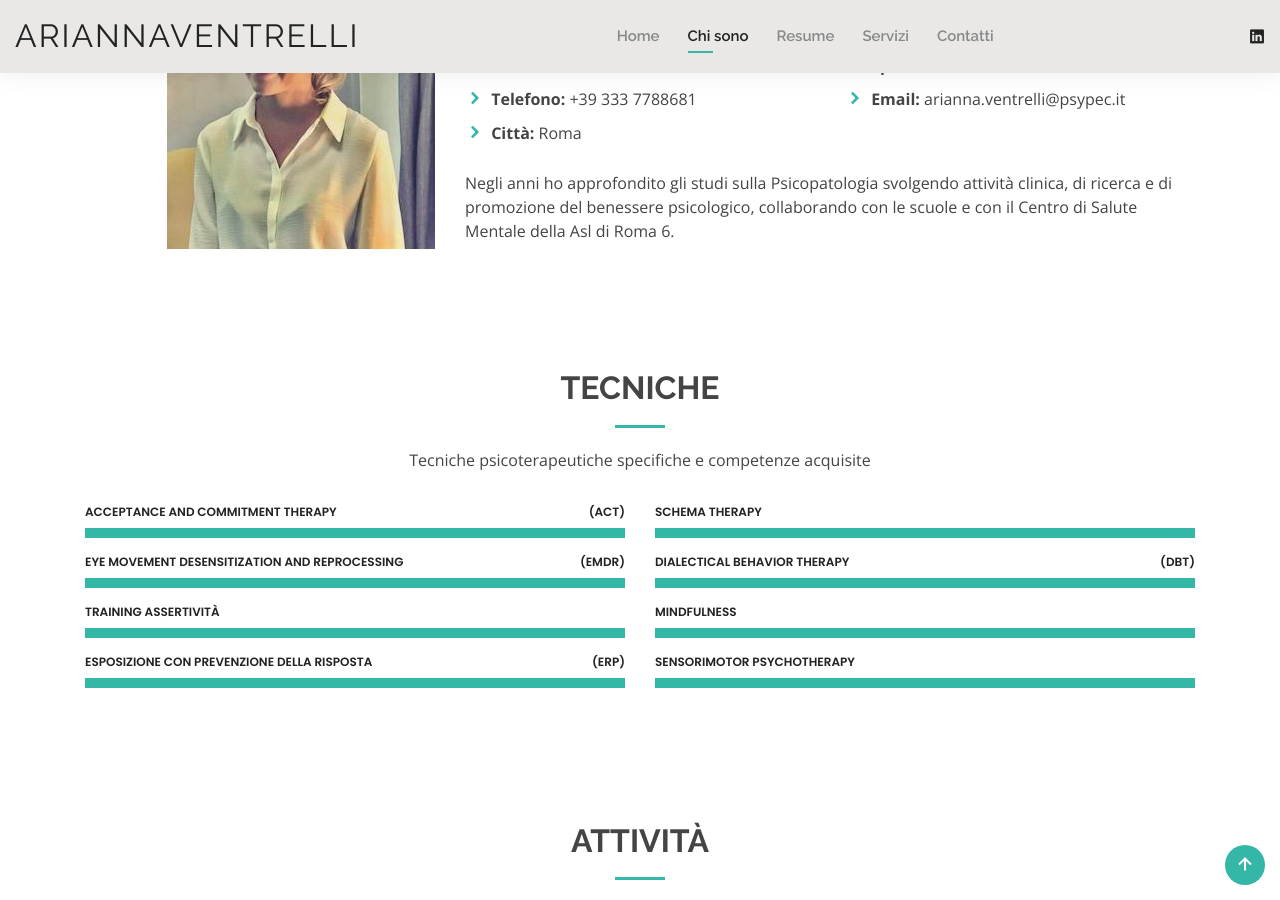
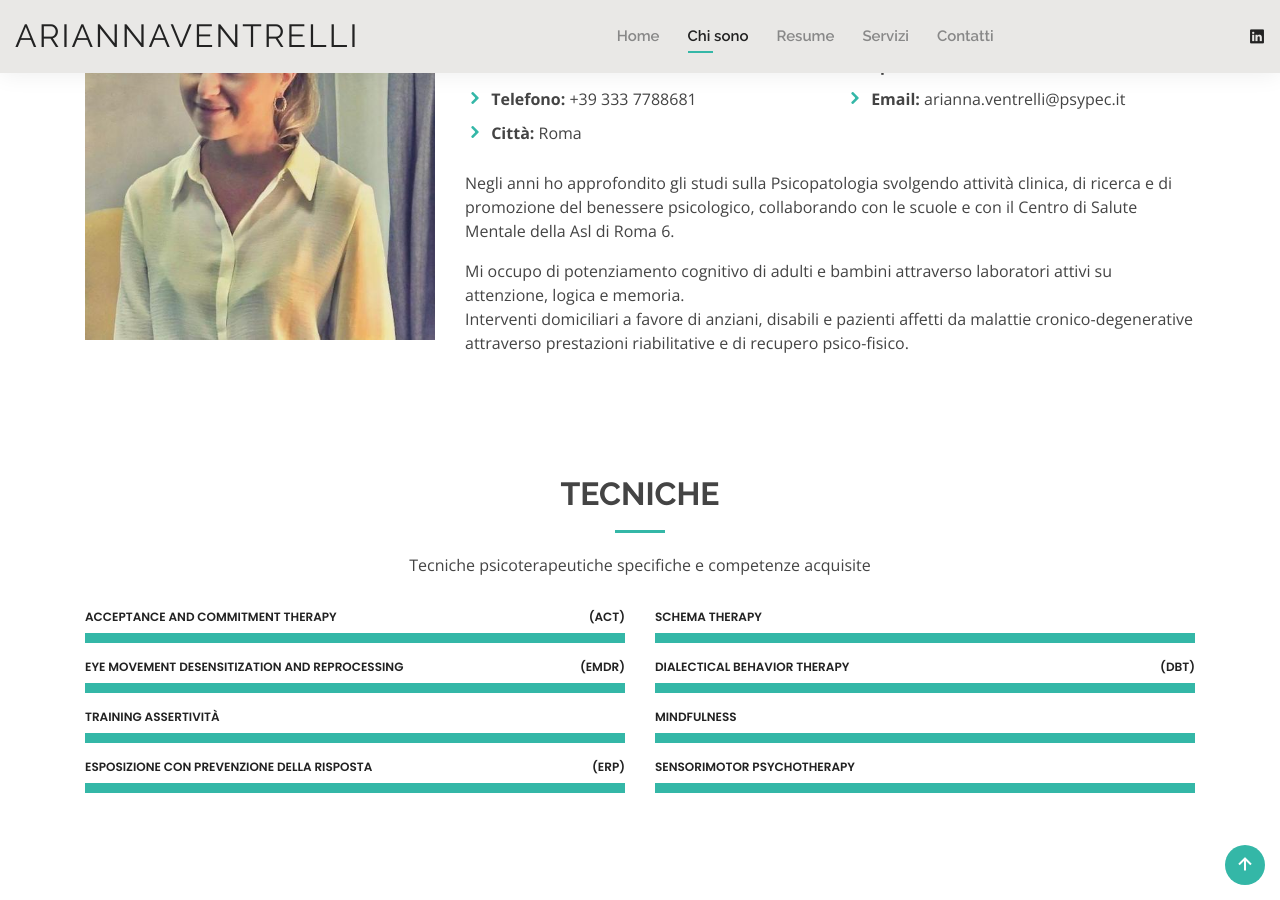
Before and after one commit to venari-psycho/venari-psycho.github.io, a Jekyll site: the page built from about.html, in a window 1280 px wide and 900 px high, scrolled down 317 px. Built offline with Jekyll 4.4.1, drawn with Linux system fonts in a browser that asks for light colours.

Commit message:
Update about.html

```diff
--- a/about.html
+++ b/about.html
@@ -21,7 +21,7 @@ layout: default
 
       <div class="row">
         <div class="col-lg-4">
-          <img src="assets/img/about-me-5.jpg" class="img-fluid float-right" alt="">
+          <img src="assets/img/about-me-4.jpg" class="img-fluid float-right" alt="">
         </div>
         <div class="col-lg-8 pt-4 pt-lg-0 content">
           <h3>Psicologa Psicoterapeuta</h3>
@@ -46,6 +46,11 @@ layout: default
           </div>
           <p>
             Negli anni ho approfondito gli studi sulla Psicopatologia svolgendo attivit&agrave; clinica, di ricerca e di promozione del benessere psicologico, collaborando con le scuole e con il Centro di Salute Mentale della Asl di Roma 6.
+          </p>
+          <p>
+            Mi occupo di potenziamento cognitivo di adulti e bambini attraverso laboratori attivi su attenzione, logica e memoria.
+          <br />
+            Interventi domiciliari a favore di anziani, disabili e pazienti affetti da malattie cronico-degenerative attraverso prestazioni riabilitative e di recupero psico-fisico.
           </p>
         </div>
       </div>
```
